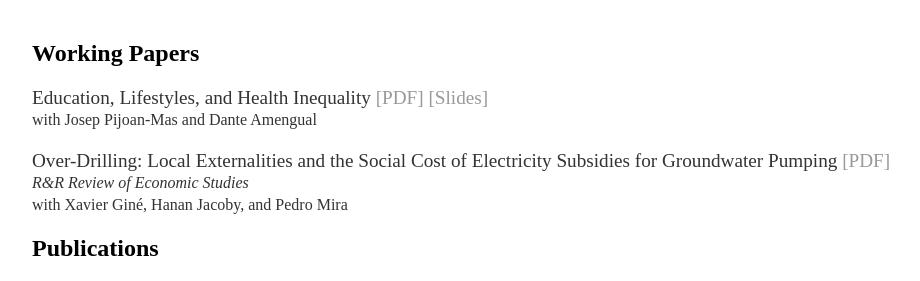
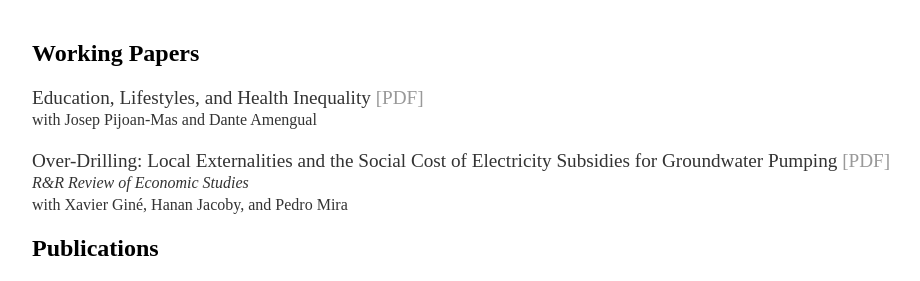
Before and after one commit to jesusbueren/jesusbueren.github.io, a Jekyll site: the page built from research/index.html, in a window 1280 px wide. Shown: the part 157-438 px from the top of the page, without its empty margins (160-1080 px from the left). Built offline with Jekyll 4.4.1, drawn with Linux system fonts in a browser that asks for light colours.

Commit message:
Update index.html

```diff
--- a/research/index.html
+++ b/research/index.html
@@ -6,7 +6,7 @@
 
 	<h2>Working Papers</h2>
 
-	<p> <bold> Education, Lifestyles, and Health Inequality </bold> <a href="HealthyHabits_Draft.pdf">[PDF] </a>  <a href="HealthyHabits_long.pdf">[Slides] </a> </a>  <br>
+	<p> <bold> Education, Lifestyles, and Health Inequality </bold> <a href="HealthyHabits_Draft.pdf">[PDF] </a> <br>
 	 <small> with Josep Pijoan-Mas and Dante Amengual</small> <br></p>
 
 	<p> <bold> Over-Drilling: Local Externalities and the Social Cost of Electricity Subsidies for Groundwater Pumping </bold> <a href="overdrilling.pdf">[PDF]</a>  <br>
```
